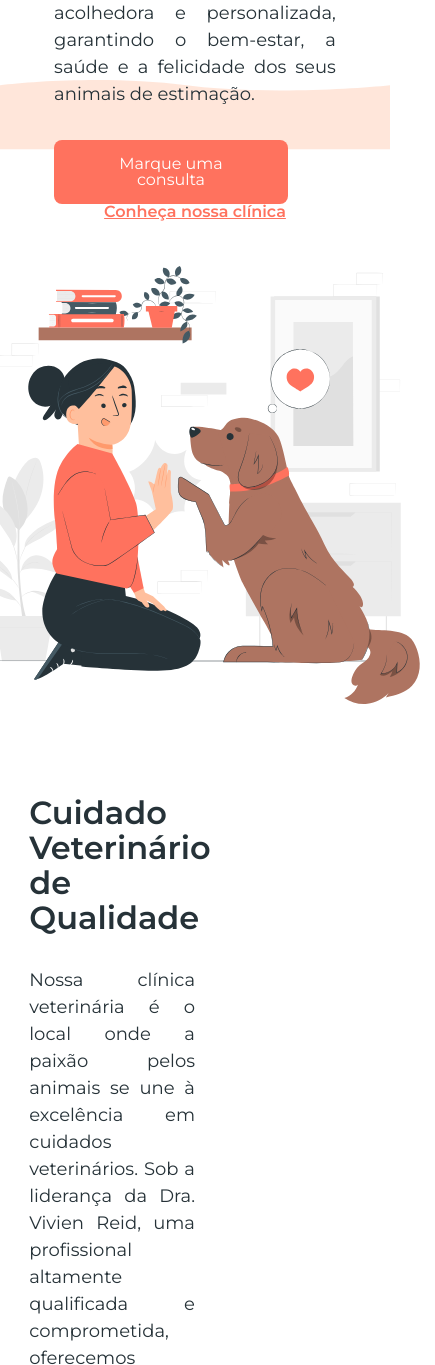
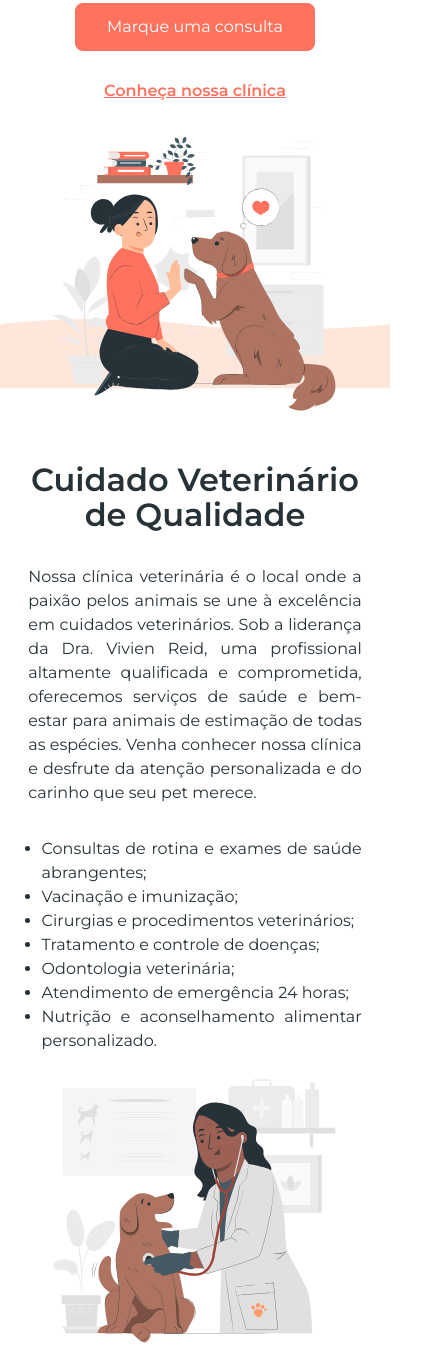
Before and after one commit to lehcibele/petlife, a plain HTML site: page index.html in a window 390 px wide. Shown: the part 473-1838 px from the top of the page, 435 px wide, since content can reach past the window. Drawn offline with Linux system fonts and the light colour scheme.

Commit message:
responsividade das seções inicial e clinica feitas

```diff
--- a/src/css/secao-clinica.css
+++ b/src/css/secao-clinica.css
@@ -71,3 +71,66 @@
         top: 450px;
     }
 }
+
+/* RESPONSIVIDADE - 1130px */
+@media (max-width: 1130px) {
+    .onda {
+        top: 40%;
+    }
+
+    .descricao-clinica, .lista-itens-clinica {
+        font-size: 1rem;
+        line-height: 150%;
+    }
+}
+
+/* RESPONSIVIDADE - 768px */
+@media (max-width: 768px) {
+    .onda {
+        top: 37%;
+    }
+
+    .container-clinica {
+        flex-direction: column;
+        gap: 0px;
+    }
+
+    .conteudo-clinica {
+        max-width: 85%;
+    }
+
+    .titulo-clinica  {
+        text-align: center;
+    }
+
+    .lista-itens-clinica {
+        margin-bottom: 0rem;
+    }
+}
+
+/* RESPONSIVIDADE - 550px */
+@media (max-width: 550px) {
+    .onda {
+        top: 40%;
+    }
+
+    .container-clinica {
+        margin-top: 10%;
+        width: 95%;
+    }
+
+    .conteudo-clinica {
+        max-width: 90%;
+    }
+}
+
+@media (max-width: 490px) {
+    .onda {
+        top: 40%;
+    }
+
+    .container-img-clinica {
+        width: 300px;
+        height: 300px;
+    }
+}
--- a/src/css/secao-inicio.css
+++ b/src/css/secao-inicio.css
@@ -77,7 +77,50 @@
         max-width: 85%;
     }
 
+    .titulo-inicio {
+        text-align: center;
+    }
+
+    .descricao-inicio {
+        font-size: 1rem;
+    }
+
     .conatiner-botoes {
         text-align: center;
     }
 }
+
+/* RESPONSIVIDADE - 768px */
+@media (max-width: 768px) {
+    .conatiner-botoes {
+        display: flex;
+        flex-direction: column;
+        align-items: center;
+        justify-content: center;
+        gap: 2rem;
+    }
+
+    .btn-marcar-consulta {
+        margin-right: 0px;
+    }
+
+}
+
+/* RESPONSIVIDADE - 550px */
+@media (max-width: 550px) {
+    .container-inicio {
+        width: 95%;
+    }
+
+    .conteudo-inicio {
+        max-width: 90%;
+    }
+
+}
+
+@media (max-width: 490px){
+    .container-img-inicio {
+        width: 300px;
+        height: 300px;
+    }
+}
```
Also changed, not shown: 1 other file.
